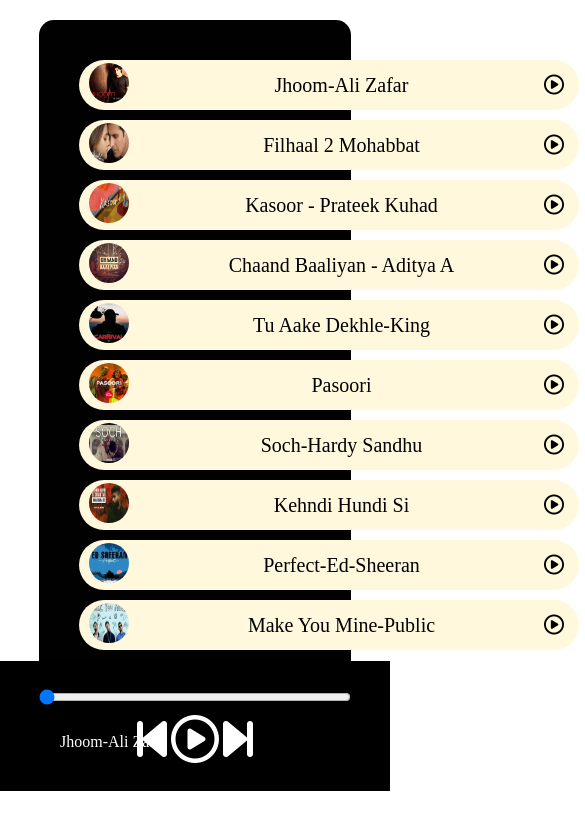
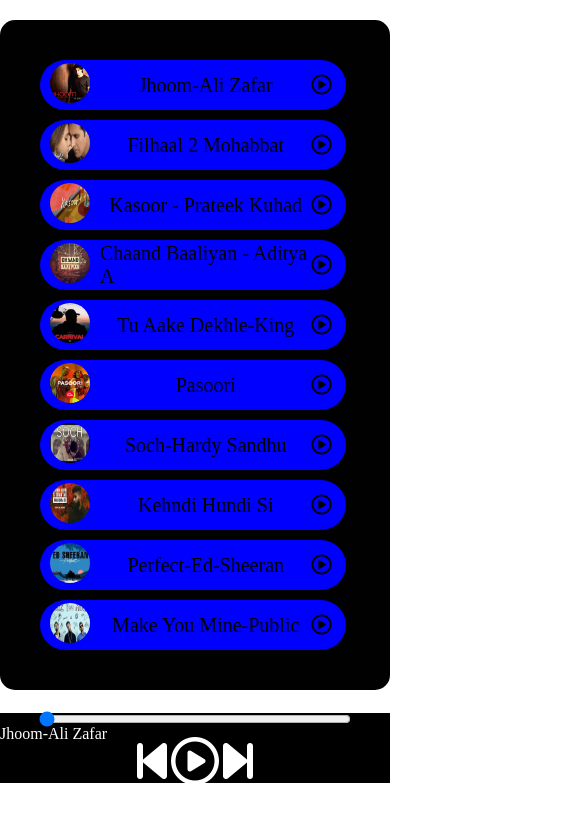
Before and after one commit to mehakbasrani/Spotify-Clone, a plain HTML site: page index.html in a window 390 px wide. Shown: the part 53-882 px from the top of the page, 585 px wide, since content can reach past the window. After the commit the page ends 844 px from the top, so only its background shows below. Drawn offline with Linux system fonts and the light colour scheme.

Commit message:
responsive

```diff
--- a/spotify.css
+++ b/spotify.css
@@ -1,3 +1,9 @@
+ @mixin mobile {
+     @media (max-width:768px) {
+         @content
+     }
+ }
+
 *{
     margin: 0;
     padding: 0;
@@ -10,6 +16,10 @@
     color: white;
     list-style-type: none;
     align-items: center;
+
+    @media (max-width: 768px) {
+        height: 10%;
+    }
 }
 .brand img{
     width: 40px;
@@ -32,20 +42,22 @@
 }
 
 #container{
-    background-color: black;
+    background-color: rgb(156, 55, 55);
     width: 80%;
     min-height: 72vh;
     display: flex;
     margin: 23px auto;
     border-radius: 15px;
     background: url(bg.jpg) ;
+
+
 }
 .songlist{
    margin: 30px 0px 30px 30px;
 }
 
 .songItem{
-    width: 500px;
+    width: 150%;
     height: 50px;
     background-color: cornsilk;
     margin: 10px;
@@ -53,8 +65,10 @@
     color: black;
     display: flex;
     justify-content: space-between;
-   align-items: center;
-   font-size: 20px;
+    align-items: center;
+    font-size: 20px;
+
+
 
 }
 .coverImage img{
@@ -109,6 +123,33 @@
     visibility: hidden;
 
 }
-#songName{
-    padding-left: 10px;
+
+
+@media all and (max-width:768px){
+    #container{
+       width: 100%;
+     }
+
+    .songItem{
+        background-color: blue;
+        width: 90%;
+    }
+
+    .bottom{
+        height: 70px;
+    }
+
+
+
+     #gifName{
+        left: 0px;
+        bottom: 40px;
+     }
+
+    #gif{
+        position: absolute;
+        bottom: -20px;
+    }
+
+
 }
```
